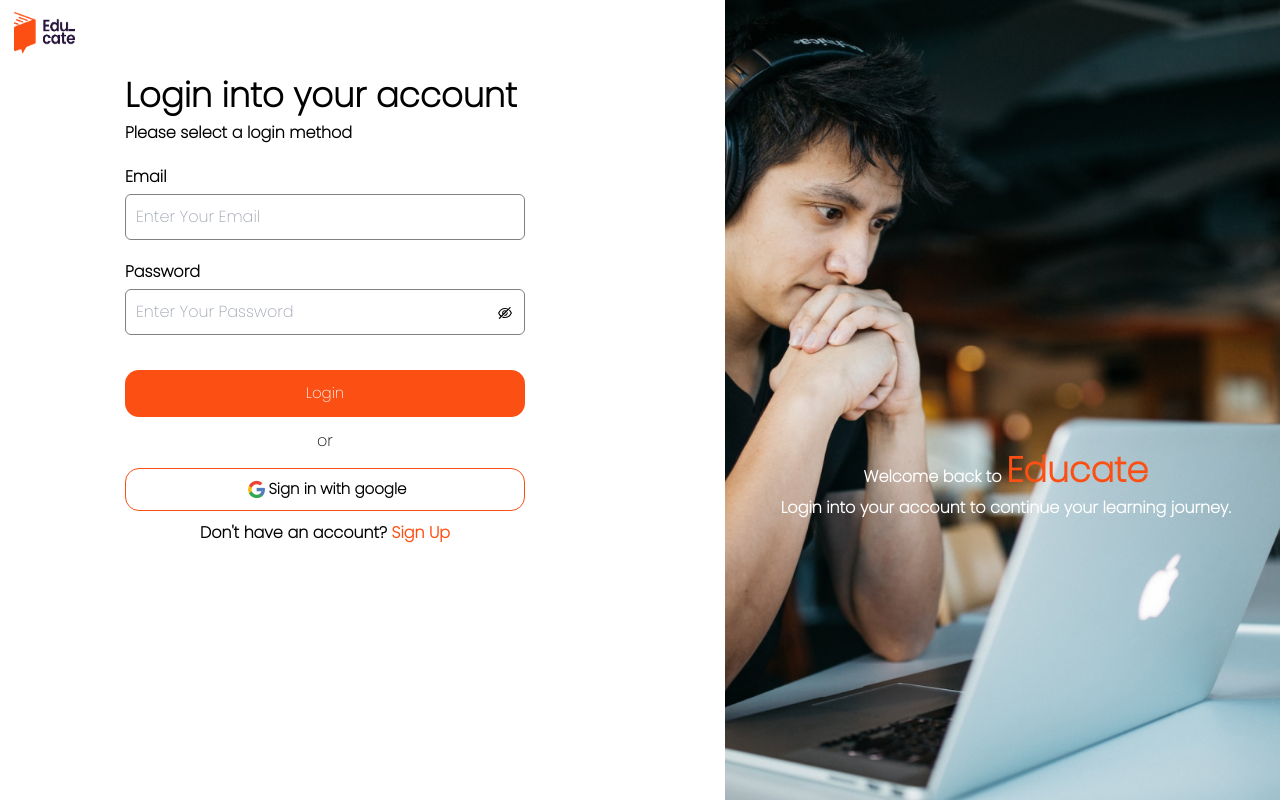
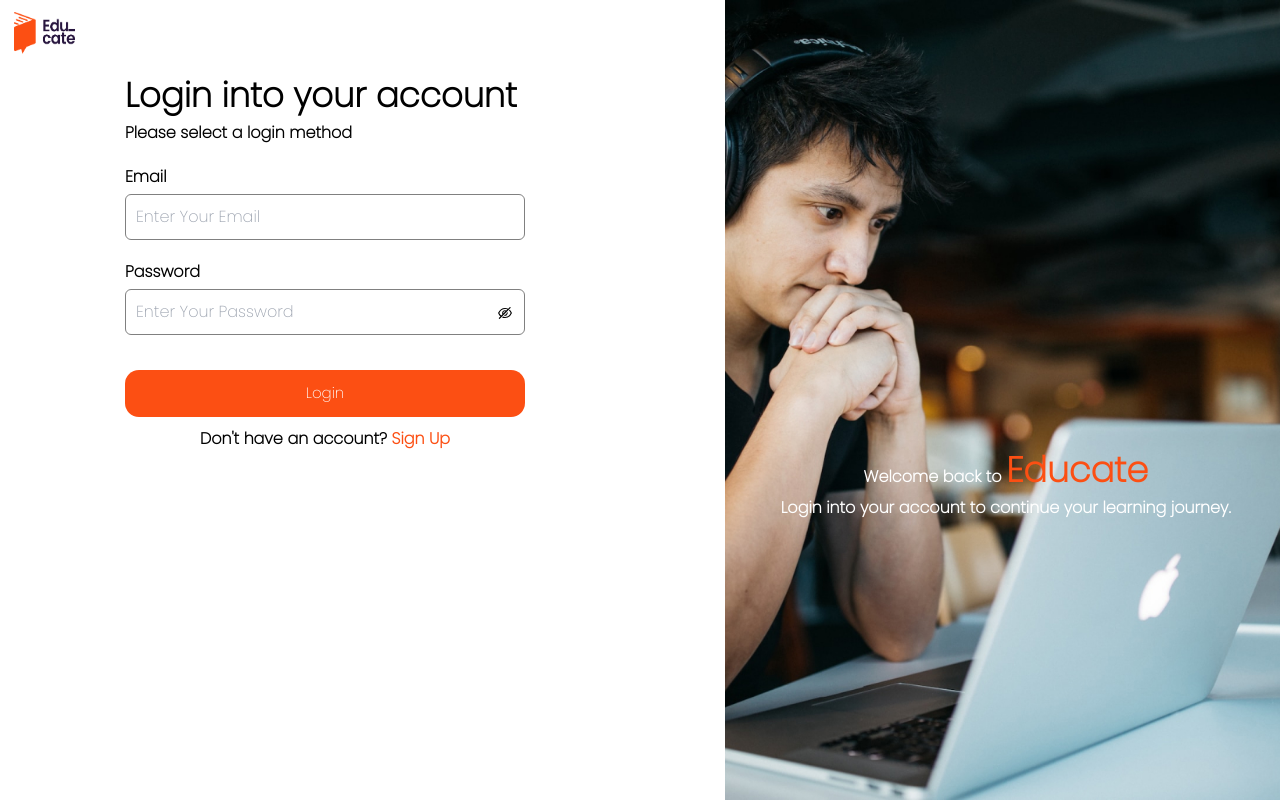
Before and after one commit to learnable-2022/LMS-YA-6-FE, a React (Create React App) app: page /login in a window 1280 px wide. Built offline with nearby package versions, Linux system fonts and the light colour scheme.

Commit message:
removed google button

```diff
--- a/src/components/pages/Login.css
+++ b/src/components/pages/Login.css
@@ -100,11 +100,6 @@
     font-weight: bold;
   }
 
-  .span-text{
-    text-align: center;
-    margin: 12px 0px 0px;
-    font-size: 16px;
-  }
 
   #btn {
     width: 100%;
@@ -121,24 +116,7 @@
     cursor: pointer;
   }
 
-  #google-btn{
-    display: flex;
-    align-items: center;
-    justify-content: center;
-    width: 100%;
-    margin-top: 15px;
-    padding: 8px;
-    background-color: #fff;
-    color: #000;
-    border: 1px solid #fc4f13;
-    font-size: 15px;
-    border-radius: 14px;
-    font-weight: bold;
-  }
 
-  #google-btn:hover {
-    cursor: pointer;
-  }
 
   .last-p{
     text-align: center;
--- a/src/components/pages/Login.jsx
+++ b/src/components/pages/Login.jsx
@@ -132,8 +132,6 @@ function Login() {
             Login
           </button>
           {loginError && <p className="error-message">{loginError}</p>}
-          <p className="span-text">or</p>
-          <div id="google-btn"><img src={googlebtn}></img>Sign in with google</div>
           <p className="last-p">Don't have an account? <a href="">Sign Up</a></p>
         </form>
 
```
